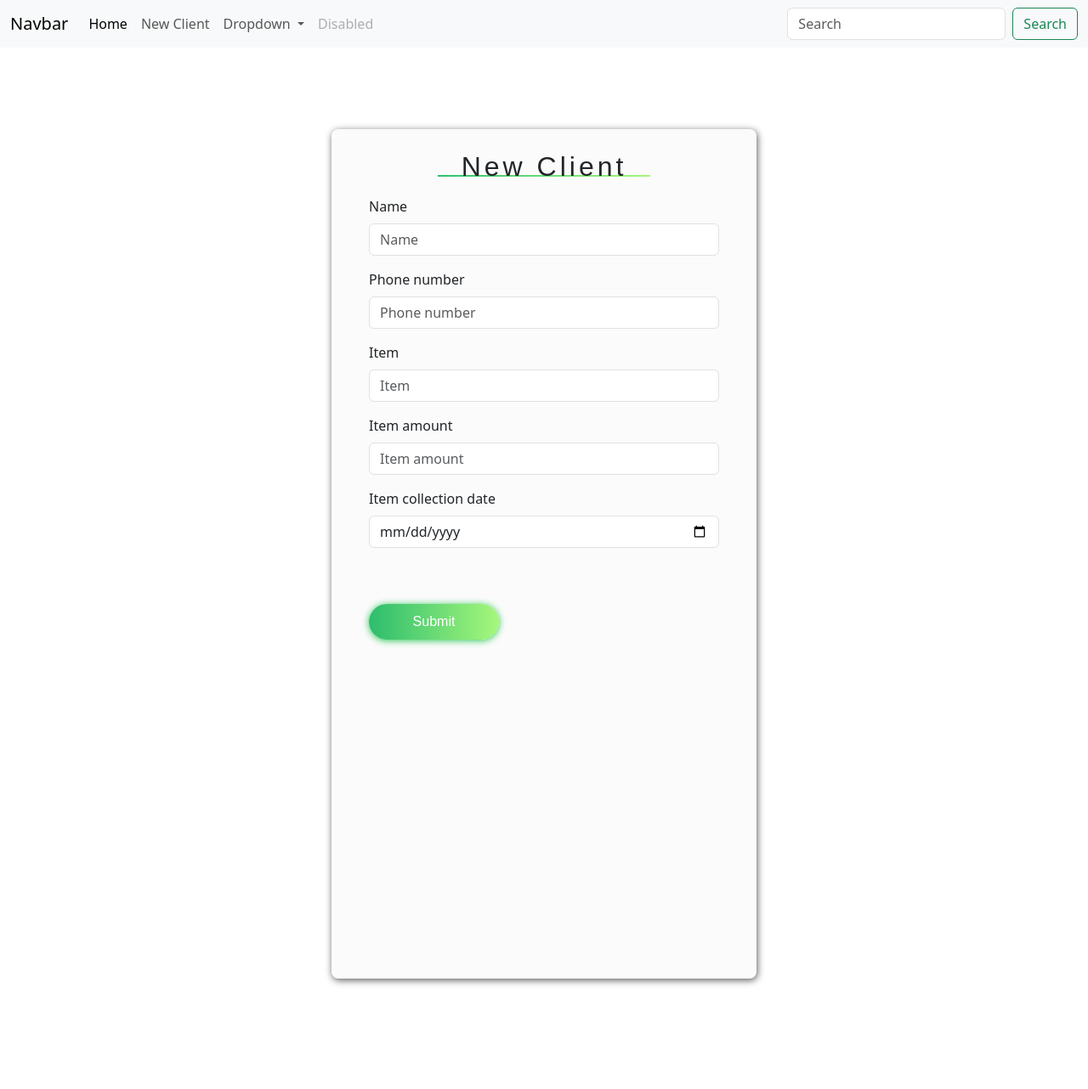
After one commit to vincentmuya/Auto_log, a Django app: page /new/client in a window 1280 px wide. The commit adds this page. Shown: the whole page at 85% size. Run offline with Django 4.2, Linux system fonts and the light colour scheme; some libraries are stand-ins or nearby versions.

Commit message:
created forms.py and defined new client Created new client view function created urls for new client created new client template created new client css

```diff
--- /dev/null
+++ b/app/forms.py
@@ -0,0 +1,16 @@
+from django import forms
+from .models import Client
+
+
+class DateInput(forms.DateInput):
+    input_type = 'date'
+
+
+class NewClientForm(forms.ModelForm):
+
+    class Meta:
+        model = Client
+        exclude = ["slug", "lender", "is_item_paid"]
+        widgets = {
+            'item_collection_date': DateInput(),
+        }
--- a/app/templates/navbar.html
+++ b/app/templates/navbar.html
@@ -10,7 +10,7 @@
           <a class="nav-link active" aria-current="page" href="#">Home</a>
         </li>
         <li class="nav-item">
-          <a class="nav-link" href="#">Link</a>
+          <a class="nav-link" href="{%url 'new_client'%}">New Client</a>
         </li>
         <li class="nav-item dropdown">
           <a class="nav-link dropdown-toggle" href="#" id="navbarDropdown" role="button" data-bs-toggle="dropdown" aria-expanded="false">
--- /dev/null
+++ b/app/templates/new_client.html
@@ -0,0 +1,31 @@
+{%extends 'base.html'%} {% load static %} {%block content%} {% load bootstrap5 %} {{ block.super}}
+
+<!DOCTYPE html>
+<html>
+<head>
+  <meta charset="utf-8">
+    <link rel="stylesheet" href="{% static 'css/new_client.css' %}">
+    <link rel="icon" href="/static/images/" type="image/gif" sizes="50x50">
+  <meta name="viewport" content="width=device-width, initial-scale=1">
+  <title>Auto Log</title>
+</head>
+
+<body>
+    <div class="container">
+     <div id="card">
+        <div id="card-content">
+          <div id="card-title">
+            <h2>New Client</h2>
+            <div class="underline-title"></div>
+          </div>
+          <form method="post">
+              {% csrf_token %}
+              {% bootstrap_form form %}
+            <input id="submit-btn" type="submit" name="submit"  />
+          </form>
+    </div>
+  </div>
+    </div>
+</body>
+</html>
+{%endblock%}
--- a/app/urls.py
+++ b/app/urls.py
@@ -5,6 +5,7 @@ from . import views
 
 urlpatterns = [
     url(r'^$', views.index, name='index'),
+    url("new/client", views.new_client, name="new_client"),
 ]
 
 if settings.DEBUG:
--- a/app/views.py
+++ b/app/views.py
@@ -1,7 +1,24 @@
 from django.shortcuts import render
+from .forms import NewClientForm
+from django.http import HttpResponseRedirect
+from .models import Client
 
 
 # Create your views here.
 def index(request):
 
     return render(request, "index.html")
+
+
+def new_client(request):
+    current_user = request.user
+    if request.method == 'POST':
+        form = NewClientForm(request.POST, request.FILES)
+        if form.is_valid():
+            client = form.save(commit=False)
+            client.save()
+            return HttpResponseRedirect('/')
+    else:
+        form = NewClientForm()
+
+    return render(request, 'new_client.html', {"form": form})
--- /dev/null
+++ b/static/css/new_client.css
@@ -0,0 +1,82 @@
+#card {
+  background: #fbfbfb;
+  border-radius: 8px;
+  box-shadow: 1px 2px 8px rgba(0, 0, 0, 0.65);
+  height: 1000px;
+  margin: 6rem auto 8.1rem auto;
+  width: 500px;
+}
+#card-content {
+  padding: 12px 44px;
+}
+#card-title {
+  font-family: "Raleway Thin", sans-serif;
+  letter-spacing: 4px;
+  padding-bottom: 23px;
+  padding-top: 13px;
+  text-align: center;
+}
+#submit-btn {
+  background: -webkit-linear-gradient(right, #a6f77b, #2dbd6e);
+  border: none;
+  border-radius: 21px;
+  box-shadow: 0px 1px 8px #24c64f;
+  cursor: pointer;
+  color: white;
+  font-family: "Raleway SemiBold", sans-serif;
+  height: 42.3px;
+  margin: 0 auto;
+  margin-top: 50px;
+  transition: 0.25s;
+  width: 153px;
+}
+#submit-btn:hover {
+  box-shadow: 0px 1px 18px #24c64f;
+}
+.form {
+  align-items: left;
+  display: flex;
+  flex-direction: column;
+}
+.form-border {
+  background: -webkit-linear-gradient(right, #a6f77b, #2ec06f);
+  height: 1px;
+  width: 100%;
+}
+.form-content {
+  background: #fbfbfb;
+  border: none;
+  outline: none;
+  padding-top: 14px;
+}
+.underline-title {
+  background: -webkit-linear-gradient(right, #a6f77b, #2ec06f);
+  height: 2px;
+  margin: -1.1rem auto 0 auto;
+  width: 250px;
+}
+@media screen and (max-width:650px){
+#card {
+background: #fbfbfb;
+border-radius: 8px;
+box-shadow: 1px 2px 8px rgba(0, 0, 0, 0.65);
+height: 800px;
+margin: 6rem auto 8.1rem auto;
+width: 300px;
+}
+.underline-title {
+  background: -webkit-linear-gradient(right, #a6f77b, #2ec06f);
+  height: 2px;
+  margin: -1rem auto 0 auto;
+  width: 150px;
+}
+h2{
+font-size:20px;
+}
+form{
+font-size:15px;
+}
+.form-control{
+font-size:15px
+}
+}
```
Also changed, not shown: 1 other file.
